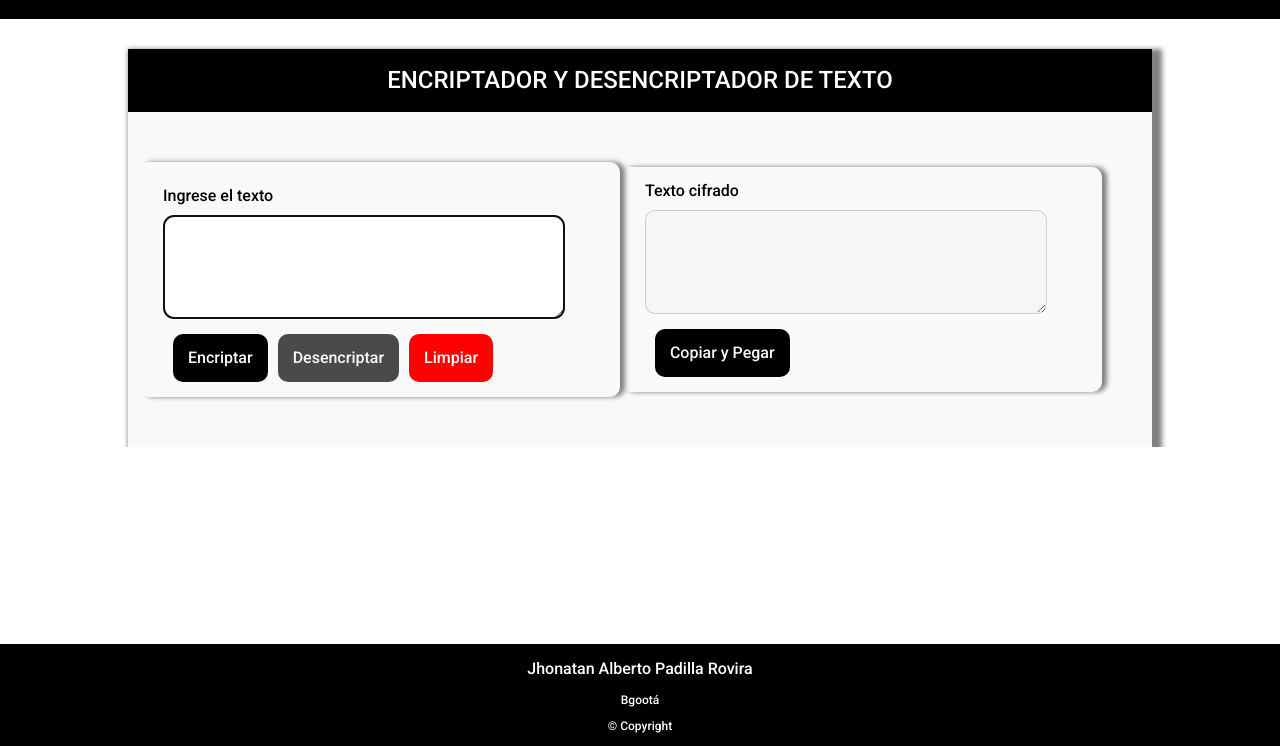
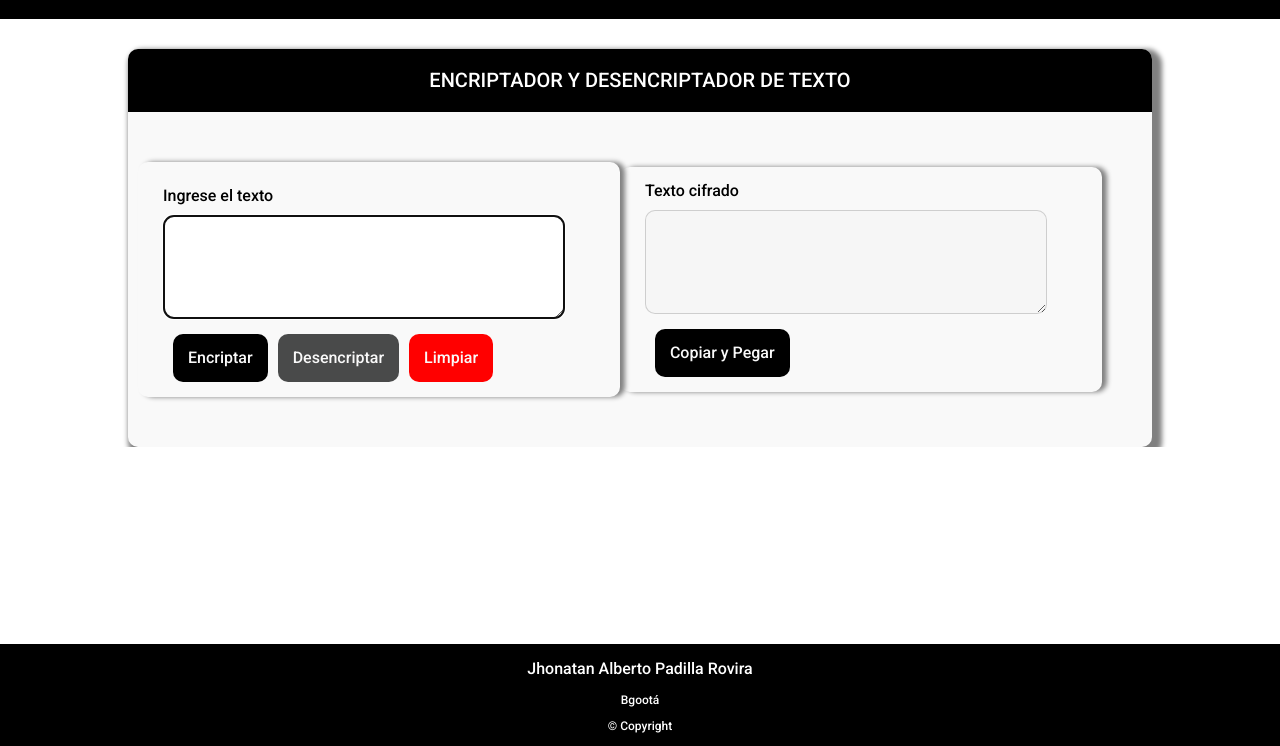
Before and after one commit to jhoalparo1991/encriptador-desencriptador-texto, a plain HTML site: page index.html in a window 1280 px wide. Shown: the part 54-800 px from the top of the page. Drawn offline with Linux system fonts and the light colour scheme.

Commit message:
Se modifico el tamaño el titulo

```diff
--- a/css/style.css
+++ b/css/style.css
@@ -29,6 +29,7 @@ main {
   margin-top: 30px;
   width: 80%;
   box-shadow: 5px 5px 5px 5px gray;
+  border-radius: 10px;
 }
 
 .titulo {
@@ -42,6 +43,8 @@ main {
   margin: 0;
   color: white;
   text-transform: uppercase;
+  font-size: 20px;
+  text-align: center;
 }
 
 .contenedor {
```
